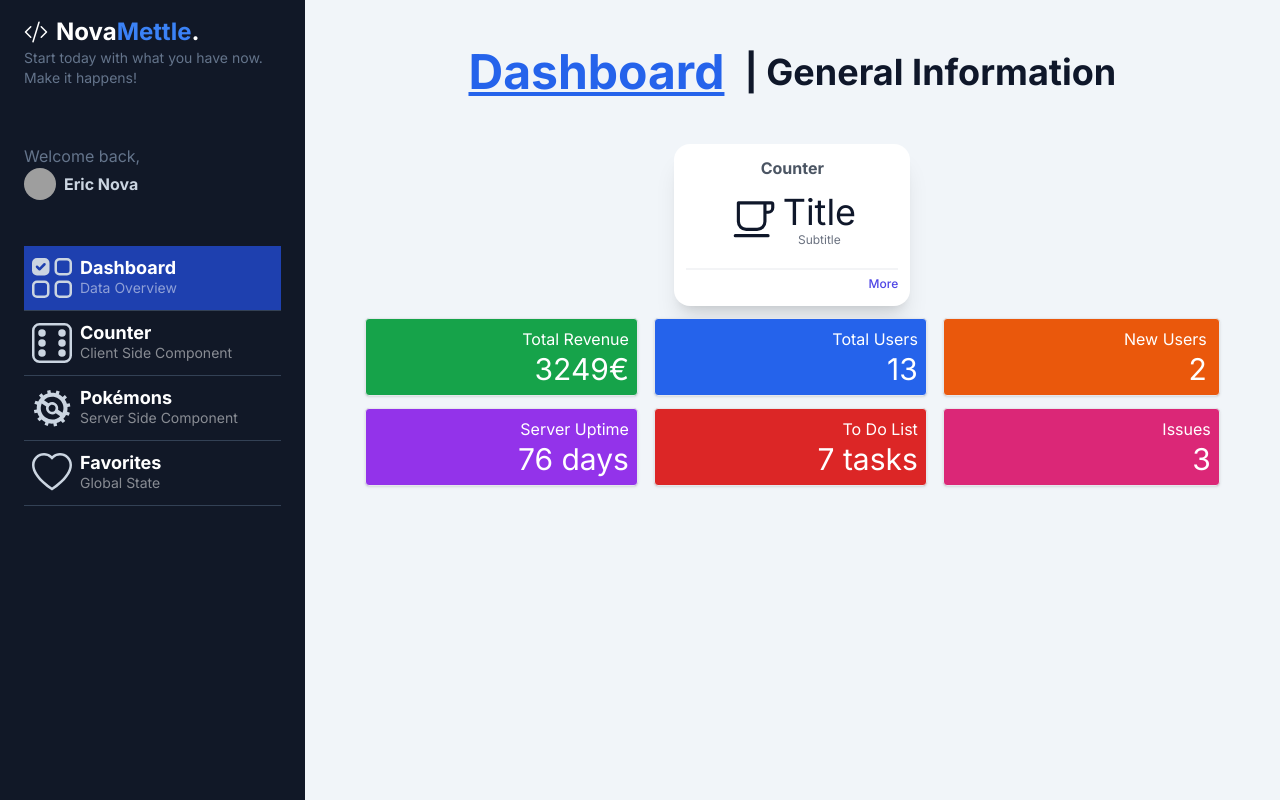
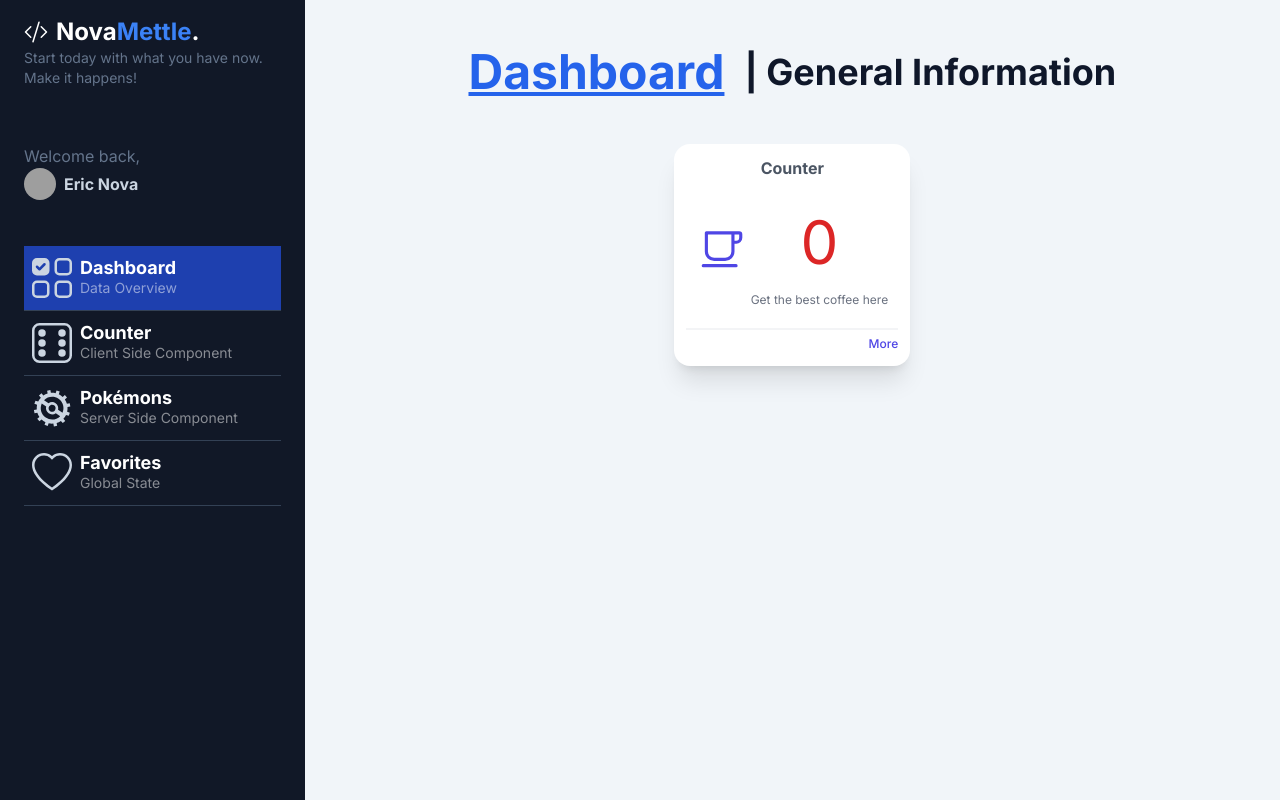
Before and after one commit to NovaEric/02-my-dashboard, a Next.js app: page /dashboard/main in a window 1280 px wide. Built offline with nearby package versions, Linux system fonts and the light colour scheme; grey boxes are pictures that could not be loaded.

Commit message:
End Section 7

```diff
--- /dev/null
+++ b/src/app/api/counter/route.ts
@@ -0,0 +1,17 @@
+import { NextResponse } from "next/server";
+
+
+export async function GET(request: Request) {
+
+    return NextResponse.json({
+        method: "Get",
+        count: 100
+    })
+}
+export async function POST(request: Request) {
+
+    return NextResponse.json({
+        method: "Post",
+        count: 100
+    })
+}
--- a/src/app/dashboard/main/page.tsx
+++ b/src/app/dashboard/main/page.tsx
@@ -1,4 +1,4 @@
-import { SimpleWidget } from "@/components";
+import { WidgetsGrid } from "@/components";
 import { Metadata } from "next";
 
 export const metadata: Metadata = {
@@ -14,77 +14,7 @@ export default function MainPage() {
             <strong className='text-4xl no-underline ms-5'>| General Information </strong>
             </div>
 
-      <div className="flex flex-wrap p-2 items-center justify-center">
-        <SimpleWidget/>
-        <div className="flex flex-wrap mb-2">
-          <div className="w-full md:w-1/2 xl:w-1/3 pt-3 px-3 md:pr-2">
-            <div className="bg-green-600 border rounded shadow p-2">
-              <div className="flex flex-row items-center">
-                <div className="flex-shrink pl-1 pr-4"><i className="fa fa-wallet fa-2x fa-fw fa-inverse"></i></div>
-                <div className="flex-1 text-right">
-                  <h5 className="text-white">Total Revenue</h5>
-                  <h3 className="text-white text-3xl">3249&euro;<span className="text-green-400"><i className="fas fa-caret-down"></i></span></h3>
-                </div>
-              </div>
-            </div>
-          </div>
-          <div className="w-full md:w-1/2 xl:w-1/3 pt-3 px-3 md:pl-2">
-            <div className="bg-blue-600 border rounded shadow p-2">
-              <div className="flex flex-row items-center">
-                <div className="flex-shrink pl-1 pr-4"><i className="fas fa-users fa-2x fa-fw fa-inverse"></i></div>
-                <div className="flex-1 text-right">
-                  <h5 className="text-white">Total Users</h5>
-                  <h3 className="text-white text-3xl">13 <span className="text-blue-400"><i className="fas fa-caret-up"></i></span></h3>
-                </div>
-              </div>
-            </div>
-          </div>
-          <div className="w-full md:w-1/2 xl:w-1/3 pt-3 px-3 md:pr-2 xl:pr-3 xl:pl-1">
-            <div className="bg-orange-600 border rounded shadow p-2">
-              <div className="flex flex-row items-center">
-                <div className="flex-shrink pl-1 pr-4"><i className="fas fa-user-plus fa-2x fa-fw fa-inverse"></i></div>
-                <div className="flex-1 text-right pr-1">
-                  <h5 className="text-white">New Users</h5>
-                  <h3 className="text-white text-3xl">2 <span className="text-orange-400"><i className="fas fa-caret-up"></i></span></h3>
-                </div>
-              </div>
-            </div>
-          </div>
-          <div className="w-full md:w-1/2 xl:w-1/3 pt-3 px-3 md:pl-2 xl:pl-3 xl:pr-2">
-            <div className="bg-purple-600 border rounded shadow p-2">
-              <div className="flex flex-row items-center">
-                <div className="flex-shrink pl-1 pr-4"><i className="fas fa-server fa-2x fa-fw fa-inverse"></i></div>
-                <div className="flex-1 text-right">
-                  <h5 className="text-white">Server Uptime</h5>
-                  <h3 className="text-white text-3xl">76 days</h3>
-                </div>
-              </div>
-            </div>
-          </div>
-          <div className="w-full md:w-1/2 xl:w-1/3 pt-3 px-3 md:pr-2 xl:pl-2 xl:pr-3">
-            <div className="bg-red-600 border rounded shadow p-2">
-              <div className="flex flex-row items-center">
-                <div className="flex-shrink pl-1 pr-4"><i className="fas fa-tasks fa-2x fa-fw fa-inverse"></i></div>
-                <div className="flex-1 text-right">
-                  <h5 className="text-white">To Do List</h5>
-                  <h3 className="text-white text-3xl">7 tasks</h3>
-                </div>
-              </div>
-            </div>
-          </div>
-          <div className="w-full md:w-1/2 xl:w-1/3 pt-3 px-3 md:pl-2 xl:pl-1">
-            <div className="bg-pink-600 border rounded shadow p-2">
-              <div className="flex flex-row items-center">
-                <div className="flex-shrink pl-1 pr-4"><i className="fas fa-inbox fa-2x fa-fw fa-inverse"></i></div>
-                <div className="flex-1 text-right">
-                  <h5 className="text-white">Issues</h5>
-                  <h3 className="text-white text-3xl">3 <span className="text-pink-400"><i className="fas fa-caret-up"></i></span></h3>
-                </div>
-              </div>
-            </div>
-          </div>
-        </div>
-      </div>
+      <WidgetsGrid/>
     </div>
   );
 }
--- a/src/components/dashboard/SimpleWidget.tsx
+++ b/src/components/dashboard/SimpleWidget.tsx
@@ -1,29 +1,48 @@
-import { IoCafeOutline } from "react-icons/io5"
+import { ReactNode } from "react";
+import Link from "next/link";
 
-export const SimpleWidget = () => {
+interface Props {
+  title: number;
+  subtitle?: string;
+  label?: string;
+  href?: string;
+  icon: ReactNode;
+  titleClassName?: string;
+}
+
+export const SimpleWidget = ({
+  title,
+  subtitle,
+  label,
+  icon,
+  href,
+  titleClassName,
+}: Props) => {
   return (
     <div className="bg-white shadow-xl p-3 sm:min-w-[25%] min-w-full  rounded-2xl border-1 border-gray-50 mx-2">
       <div className="flex flex-col">
+        {label && (
           <div>
-                    <h2 className="font-bold text-gray-600 text-center">Counter</h2>
+            <h2 className="font-bold text-gray-600 text-center">{label}</h2>
           </div>
+        )}
         <div className="my-3">
           <div className="flex flex-row items-center justify-center space-x-1 ">
-                        <div id="icon">
-                            <IoCafeOutline size={50} />
-                        </div>
+            {icon}
             <div id="temp" className="text-center">
-                            <h4 className="text-4xl">Title</h4>
-                            <p className="text-xs text-gray-500">Subtitle</p>
+              <h4 className={titleClassName}>{title}</h4>
+              {subtitle && <p className="text-xs text-gray-500">{subtitle}</p>}
             </div>
           </div>
         </div>
-
+        {href && (
           <div className="w-full place-items-end text-right border-t-2 border-gray-100 mt-2">
-                    <a href="#" className="text-indigo-600 text-xs font-medium">More</a>
+            <Link href={href} className="text-indigo-600 text-xs font-medium">
+              More
+            </Link>
           </div>
-
+        )}
       </div>
     </div>
-    )
-}
+  );
+};
--- /dev/null
+++ b/src/components/dashboard/WidgetsGrid.tsx
@@ -0,0 +1,23 @@
+'use client';
+import React from "react";
+import { SimpleWidget } from "./SimpleWidget";
+import { IoCafeOutline } from "react-icons/io5"
+import { useAppSelector } from "@/store";
+
+export const WidgetsGrid = () => {
+
+  const count = useAppSelector( c => c.counter.count);
+
+  return (
+    <div className="flex flex-wrap p-2 items-center justify-center">
+      <SimpleWidget
+        title={count}
+        titleClassName={`${ count < 5 ? 'text-red-600' : 'text-green-600'} text-6xl m-5`}
+        subtitle="Get the best coffee here "
+        label="Counter"
+        icon={<IoCafeOutline size={50} className='text-indigo-600' />}
+        href="/dashboard/counter"
+      />
+    </div>
+  );
+};
--- a/src/components/index.ts
+++ b/src/components/index.ts
@@ -2,4 +2,4 @@
 export { Sidebar } from './sidebar/Sidebar';
 export { CartCounter } from './shopping-cart/CartCounter';
 export { PokemonGrid } from './pokemons/PokemonGrid';
-export { SimpleWidget } from './dashboard/SimpleWidget';
+export { WidgetsGrid } from './dashboard/WidgetsGrid';
--- a/src/components/shopping-cart/CartCounter.tsx
+++ b/src/components/shopping-cart/CartCounter.tsx
@@ -1,7 +1,7 @@
 'use client';
+import React from 'react';
 import { useAppDispatch, useAppSelector } from '@/store';
 import { addOne, substractOne } from '@/store/counter/counterSlice';
-import React, { useState } from 'react';
 import { BsFillCaretLeftSquareFill, BsFillCaretRightSquareFill } from 'react-icons/bs';
 
 
```
Lines whose indentation alone changed are shown as unchanged.
